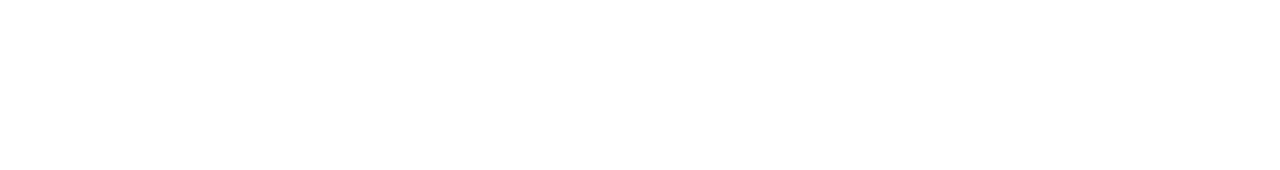
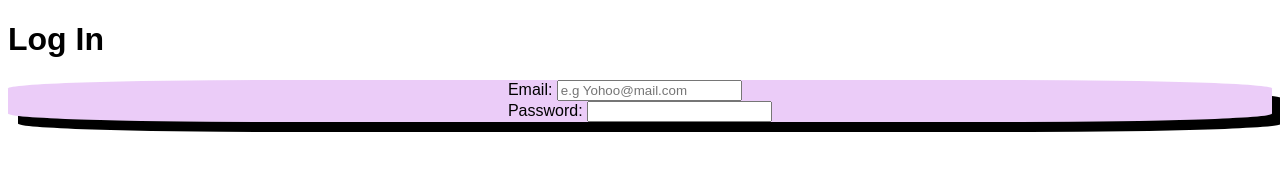
Before and after one commit to YourDaydream/WEB-1, a plain HTML site: page index.html in a window 1280 px wide. Drawn offline with Linux system fonts and the light colour scheme.

Commit message:
stuck with div

```diff
--- a/index.html
+++ b/index.html
@@ -3,12 +3,22 @@
 <head>
     <meta charset="UTF-8">
     <meta name="viewport" content="width=device-width, initial-scale=1.0">
-    <title>WEB-1</title>
+    <title>Login Page</title>
     <link rel="stylesheet" href="style.css">
 </head>
 <body>
     <header class="header">
-        <h1></h1>
+        <h1>Log In</h1>
+        <div class="container">
+            <form>
+                <label for="email" id="email">
+                    Email: <input type="email" id="email" name="email" placeholder="e.g Yohoo@mail.com" required>
+                </label> <br>
+                <label for="password" id="password">
+                    Password: <input type="password" id="password" name="password" required>
+                </label>
+            </form>
+        </div>
     </header>
 </body>
 </html>
--- a/style.css
+++ b/style.css
@@ -0,0 +1,14 @@
+* {
+    font-family: 'Arial', sans-serif;
+}
+
+.container {
+    background-color: #90d3;
+    display: flex;
+    justify-content: center;
+    box-sizing: border-box;
+    border: 20rem white blur;
+    border-radius: 20%;
+    height: 50%;
+    box-shadow: 10px 10px;
+}
```
